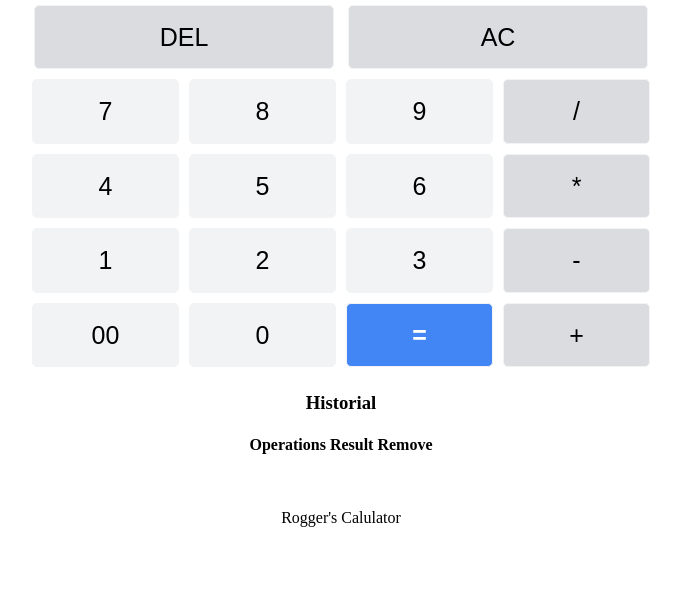
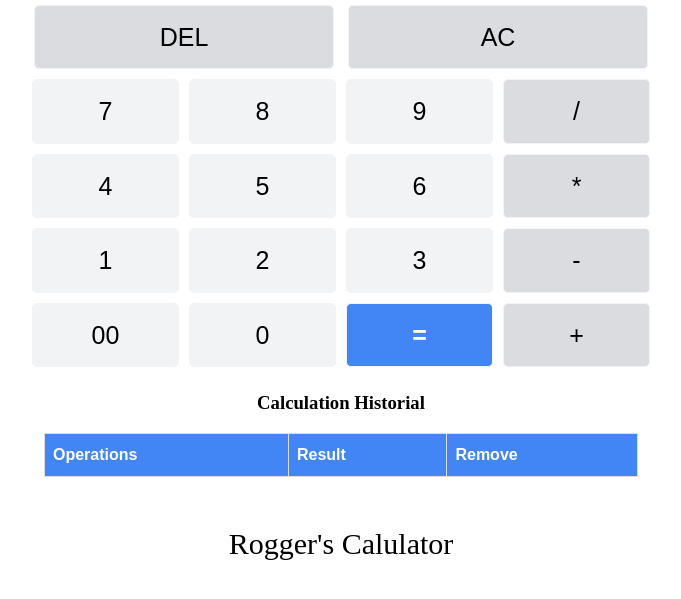
Before and after one commit to 0xffset/Calculator-Assignment-2, a PHP site: page / in a window 1280 px wide. Shown: the part 170-769 px from the top of the page, without its empty margins (299-980 px from the left). Run offline with PHP 8.4, Linux system fonts and the light colour scheme; lists and menus that the app fills with data are empty.

Commit message:
Historial Table Styled

```diff
--- a/index.html
+++ b/index.html
@@ -47,7 +47,7 @@
                 <td><button  id="OperationalButton"  class="secondarybtn">+</button></td>
             </tr>
         </table>
-        <h3>Historial</h3>
+        <h3>Calculation Historial</h3>
         <table id="grid-historial">
             <thead>
                 <tr>
@@ -55,9 +55,7 @@
                     <th>Result</th>
                     <th>Remove</th>
                 </tr>
-                <tr>
 
-                </tr>
             </thead>
             <tbody></tbody>
         </table>
--- a/style.css
+++ b/style.css
@@ -42,6 +42,9 @@ button{
  .secondarybtn{
      background-color:#dadce0;
  }
+ .btn-remove {
+     font-size: 20px;
+ }
  .ansbtn {
 
     background-color: #4285f4;
@@ -49,6 +52,10 @@ button{
     color: white;
 
 
+ }
+
+ #footer {
+    font-size: 30px;
  }
 
  #backbtn{
@@ -79,3 +86,26 @@ button{
  div #footer{
    margin-top: 50px;
 }
+
+#grid-historial {
+    font-family: Arial;
+    border-collapse: collapse;
+    width: 594px;
+}
+
+#grid-historial td, #grid-historial th {
+    border: 1px, solid #ddd;
+    padding: 8px;
+}
+
+#grid-historial tr:nth-child(even){background-color: #f2f2f2;}
+
+#grid-historial tr:hover {background-color:#ddd;}
+
+#grid-historial th {
+    padding-top: 12px;
+    padding-bottom: 12px;
+    text-align: left;
+    background-color:  #4285f4;
+    color: white;
+}
```
Also changed, not shown: js.js (+3 -4 lines).
